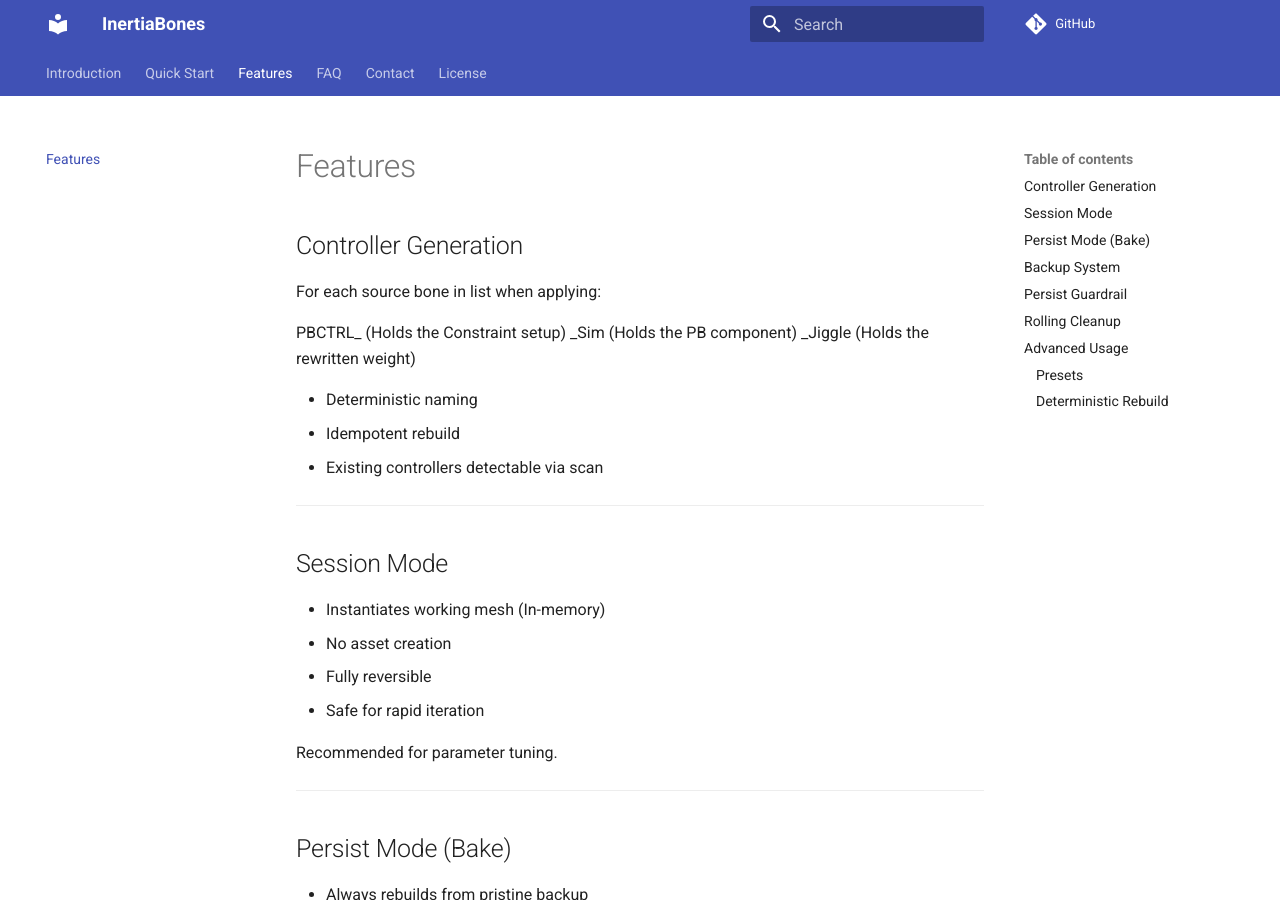
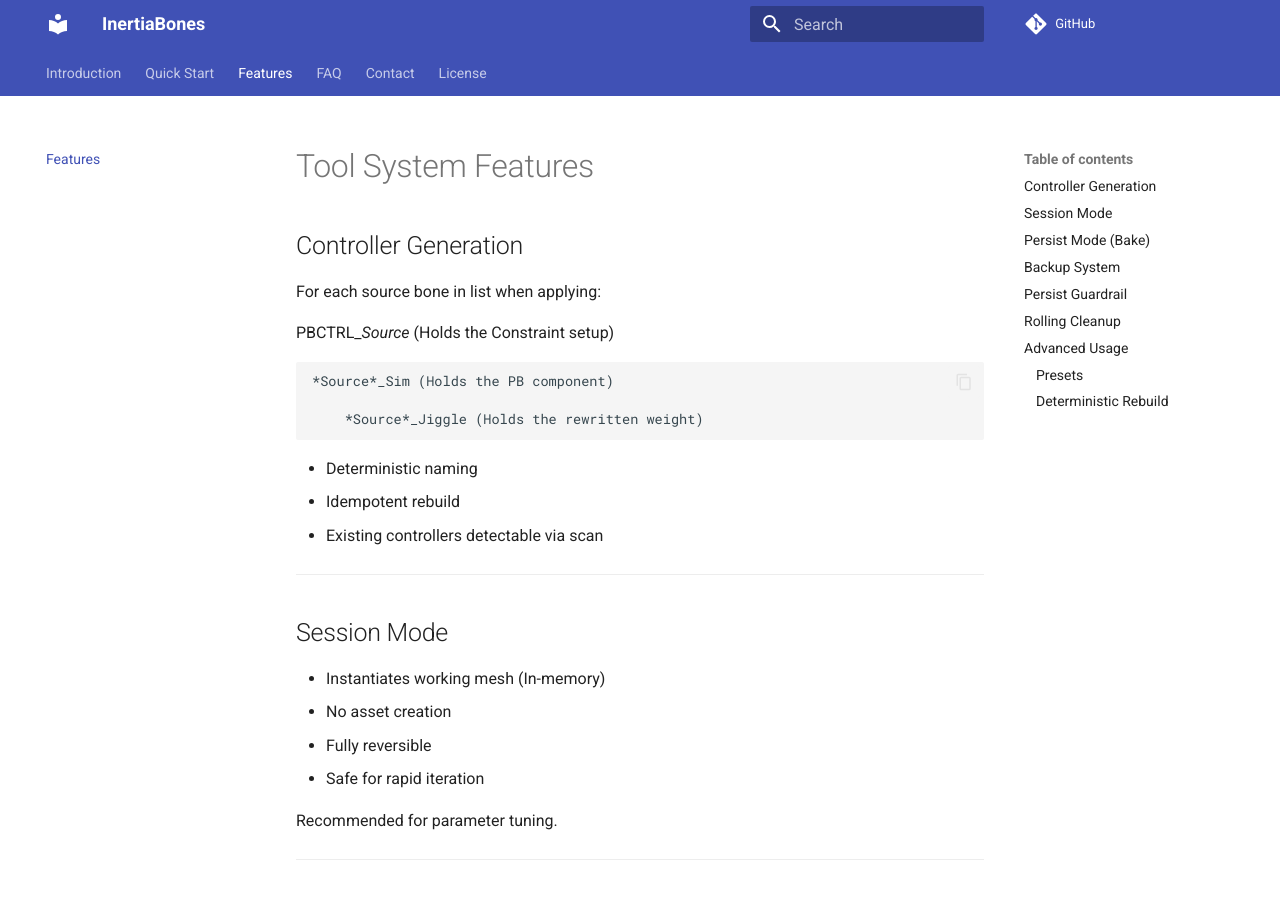
Before and after one commit to fammerino/InertiaBones-docs, an MkDocs documentation site: the page built from docs/features.md, in a window 1280 px wide and 900 px high. Built offline with MkDocs 1.6.1 and Material for MkDocs 9.7.7, drawn with Linux system fonts in a browser that asks for light colours; comment, search, counter and statistics services are not loaded; some of the changed text lies outside the part shown.

```diff
--- a/docs/features.md
+++ b/docs/features.md
@@ -1,13 +1,15 @@
-# Features
+# Tool System Features
 
 ## Controller Generation
 
 For each source bone in list when applying:
 
 
-PBCTRL_<Source> (Holds the Constraint setup)
-	<Source>_Sim (Holds the PB component)
-		<Source>_Jiggle (Holds the rewritten weight)
+PBCTRL_*Source* (Holds the Constraint setup)
+
+	*Source*_Sim (Holds the PB component)
+
+		*Source*_Jiggle (Holds the rewritten weight)
 
 
 - Deterministic naming
```
Also changed, not shown: other parts of docs/features.md (+1 -1 lines), docs/configuration.md (added, +84 -0 lines), docs/index.md (+4 -3 lines).
